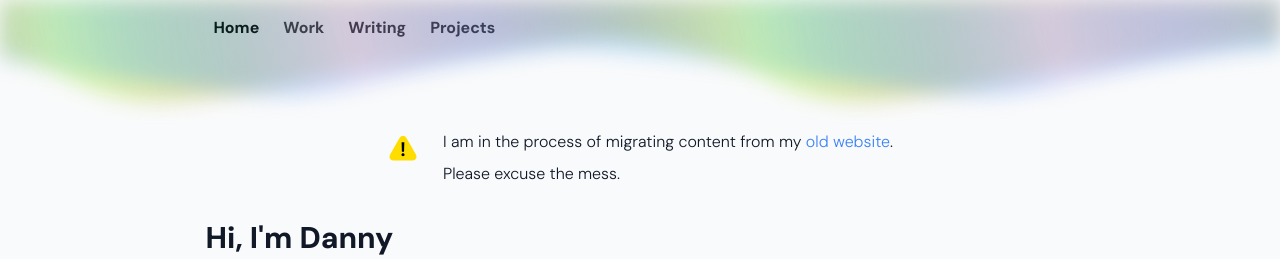
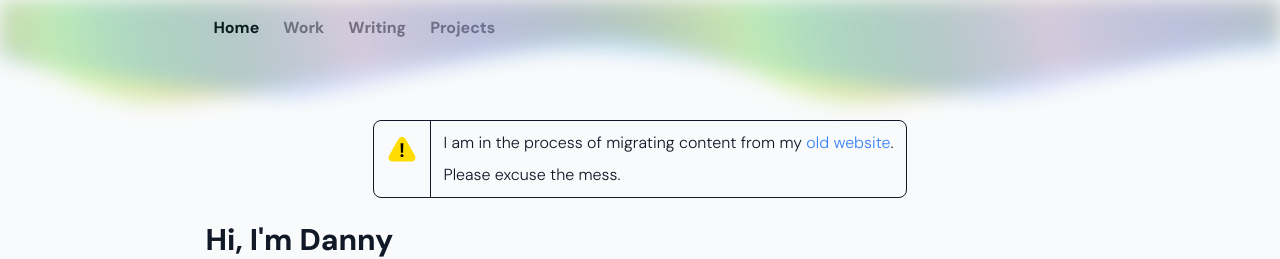
Before and after one commit to buoyad/ayoubd, a Next.js app in the folder site/: page / in a window 1280 px wide. Shown: the top 259 px of the page. Built offline with nearby package versions, Linux system fonts and the light colour scheme.

Commit message:
add some icons, tailwindify Callout and tweak some other styles

```diff
--- a/site/src/app/(root)/blog/page.tsx
+++ b/site/src/app/(root)/blog/page.tsx
@@ -1,5 +1,5 @@
 import { getBlogContent } from '@/lib/content'
-import { Box, Heading, Subheading, Text } from '../../../ui/components'
+import { Box, Heading, Icon, Subheading, Text } from '../../../ui/components'
 import Link from 'next/link'
 import { Metadata } from 'next'
 
@@ -34,7 +34,12 @@ const PostRow = ({
           <Link href={`/blog/${slug}`}>{frontmatter.title}</Link>
         </Subheading>
         {frontmatter.draft && (
-          <Text className="text-sm font-normal">draft</Text>
+          <Icon
+            name="eye-none"
+            width={24}
+            height={24}
+            className="stroke-gray-500"
+          />
         )}
       </Box>
       {!!frontmatter.summary && <p>{frontmatter.summary}</p>}
--- a/site/src/app/globals.css
+++ b/site/src/app/globals.css
@@ -48,6 +48,16 @@
   }
 }
 
+@layer utilities {
+  .text-body {
+    @apply text-gray-900 dark:text-gray-50;
+  }
+
+  .bg-body {
+    @apply bg-gray-50 dark:bg-gray-950;
+  }
+}
+
 :root {
   --footer-height: 60px;
   --content-width: min(
--- a/site/src/app/nav.tsx
+++ b/site/src/app/nav.tsx
@@ -68,10 +68,10 @@ const NavItem = ({
   href: (typeof navItems)[number]['href']
 }) => {
   const pathname = usePathname()
-  const isCurrent = pathname.includes(href) || (href === '/' && pathname === '')
-  const color = isCurrent
-    ? ' text-gray-900 dark:text-gray-100'
-    : ' text-gray-700 dark:text-gray-300'
+  const isCurrent =
+    (href !== '/' && pathname.includes(href)) ||
+    (href === '/' && ['/', ''].includes(pathname))
+  const color = isCurrent ? ' text-body' : ' text-gray-500 dark:text-gray-300'
   return (
     <Link
       className={'px-2 font-bold  mix-blend-luminosity' + color}
--- a/site/src/ui/components/Callout.tsx
+++ b/site/src/ui/components/Callout.tsx
@@ -20,30 +20,15 @@ export const Callout = (props: Props) => {
     <Box
       row
       gap="none"
-      style={{ ...styles.container, ...props.style }}
-      className={props.className}
+      style={props.style}
+      className={
+        'items-start divide-x divide-[--color-dimBorder] rounded-lg border border-[--color-dimBorder] bg-[--color-dimHighlight]' +
+        ' ' +
+        props.className
+      }
     >
-      <Box style={styles.leftCol}>{icon}</Box>
-      <Box style={styles.rightCol}>{props.children}</Box>
+      <Box className="h-full shrink-0 p-3">{icon}</Box>
+      <Box className="px-3 py-1.5">{props.children}</Box>
     </Box>
   )
 }
-
-const styles = styleSheet({
-  container: {
-    alignItems: 'flex-start',
-    backgroundColor: 'var(--color-dimHighlight)',
-    borderRadius: '8px',
-    border: '1px solid var(--color-dimBorder)',
-  },
-  leftCol: {
-    padding: '12px',
-    height: '100%',
-    borderRight: '1px solid var(--color-dimBorder)',
-    flexShrink: 0,
-  },
-  rightCol: {
-    padding: '6px 12px',
-    boxShadow: '-1px 0px var(--color-dimBorder)',
-  },
-})
--- a/site/src/ui/components/Dropdown.tsx
+++ b/site/src/ui/components/Dropdown.tsx
@@ -37,7 +37,7 @@ export function Dropdown<T>(props: Props<T>) {
             name={selectedOption.icon}
             width={16}
             height={16}
-            className="mr-1 stroke-gray-600 dark:stroke-gray-400"
+            className="mr-1.5 stroke-gray-600 dark:stroke-gray-400"
           />
           <span className="pr-1">{selectedOption.label}</span>
           <Icon
@@ -51,12 +51,12 @@ export function Dropdown<T>(props: Props<T>) {
       <DropdownMenu.Portal>
         <DropdownMenu.Content
           sideOffset={10}
-          className={`DropdownContent rounded bg-gray-200 p-1 text-sm dark:bg-gray-800`}
+          className={`DropdownContent bg-body rounded-lg border border-gray-300 p-1 text-sm dark:border-gray-800`}
         >
           {options.map((option, idx) => (
             <DropdownMenu.Item
               key={idx}
-              className="flex flex-row items-center rounded stroke-gray-600 py-2 pl-2 pr-6 font-medium hover:bg-gray-800 hover:stroke-gray-50 hover:text-gray-50 dark:stroke-gray-400 dark:hover:bg-gray-50 dark:hover:stroke-gray-800 dark:hover:text-gray-800"
+              className="flex flex-row items-center rounded stroke-gray-600 py-2 pl-2 pr-12 font-medium text-gray-700 hover:bg-gray-800 hover:stroke-gray-50 hover:text-gray-50 dark:stroke-gray-400 dark:text-gray-400 dark:hover:bg-gray-50 dark:hover:stroke-gray-800 dark:hover:text-gray-800"
               onSelect={() => onSelect(option.value)}
             >
               <Icon
--- a/site/src/ui/components/Icon-component.tsx
+++ b/site/src/ui/components/Icon-component.tsx
@@ -9,6 +9,8 @@ export type IconName =
   | 'moon'
   | 'gear'
   | 'chevron-down'
+  | 'pencil-square'
+  | 'eye-none'
   | 'github'
   | 'threads'
   | 'openai'
```
Also changed, not shown: site/public/sprite.svg.
